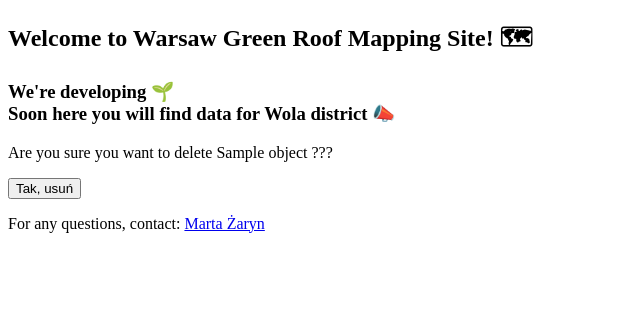
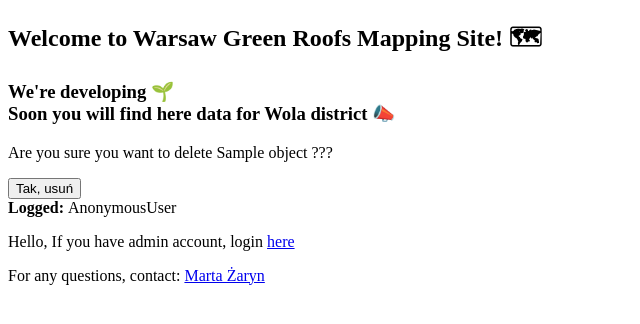
Before and after one commit to martasobota/green-roofs-mappping, a Django app: template Green_Roof_MapPy/warsaw/templates/warsaw/greenroof_confirm_delete.html in a window 1280 px wide. Shown: the top 324 px of the page, without its empty margins (0-640 px from the left). Run offline with Django 3.2, Linux system fonts and the light colour scheme; the template is opened without the code that fills it: most values are stand-ins (such as "Sample title", 1, 10 or a date in 2020); some libraries are stand-ins or nearby versions.

Commit message:
Base and index templates with login/logout information

```diff
--- a/Green_Roof_MapPy/warsaw/templates/warsaw/base.html
+++ b/Green_Roof_MapPy/warsaw/templates/warsaw/base.html
@@ -3,8 +3,10 @@
 <!DOCTYPE html>
 <html>
 <head>
+<title>🗺Green Roofs Mapping🗺</title>
+
 <script   src="https://code.jquery.com/jquery-3.2.1.js"   integrity="sha256-DZAnKJ/6XZ9si04Hgrsxu/8s717jcIzLy3oi35EouyE="   crossorigin="anonymous"></script>
-	<title>Warsaw Green Roof Mapping</title>
+	<title>Warsaw Green Roofs Mapping</title>
 	{% block extra_js %} {% endblock %}
 
  <!-- <style>
@@ -20,15 +22,27 @@
         padding: 0;
       }
     </style> -->
+
+
 </head>
 	<body>
 
-		<h2>Welcome to Warsaw Green Roof Mapping Site! 🗺</h2>
+		<h2>Welcome to Warsaw Green Roofs Mapping Site! 🗺</h2>
 
-		<h3>We're developing 🌱 </br>Soon here you will find data for Wola district 📣</h3>
+		<h3>We're developing 🌱 </br>Soon you will find here data for Wola district 📣</h3>
 
-		{% block content %}
-    {% endblock %}
+    <div id="centered">
+  		{% block content %}
+      {% endblock %}
+    </div>
+
+    <strong>Logged: </strong>{{ user }}
+        {% if user.is_authenticated %}
+            <p>Hello, {{ user.username }}. Thank you for login! You can add, update and delete green roofs 🌿</p>
+            <a href="{% url 'logout' %}">Logout</a>
+        {% else %}
+            <p>Hello, If you have admin account, login <a href="{% url 'login' %}">here</a><p>
+        {% endif %}
 
     <p> For any questions, contact: <a href="mailto:martazaryn@gmail.com?Subject=Green%20Roofs%20Mapping" target="_top">Marta Żaryn</a></p>
 
--- a/Green_Roof_MapPy/warsaw/templates/warsaw/index.html
+++ b/Green_Roof_MapPy/warsaw/templates/warsaw/index.html
@@ -2,6 +2,4 @@
 
 {% block content %}
 
-    <p>If you have admin account, login <a href="{% url 'login' %}">here</a></p>
-
 {% endblock %}
```
